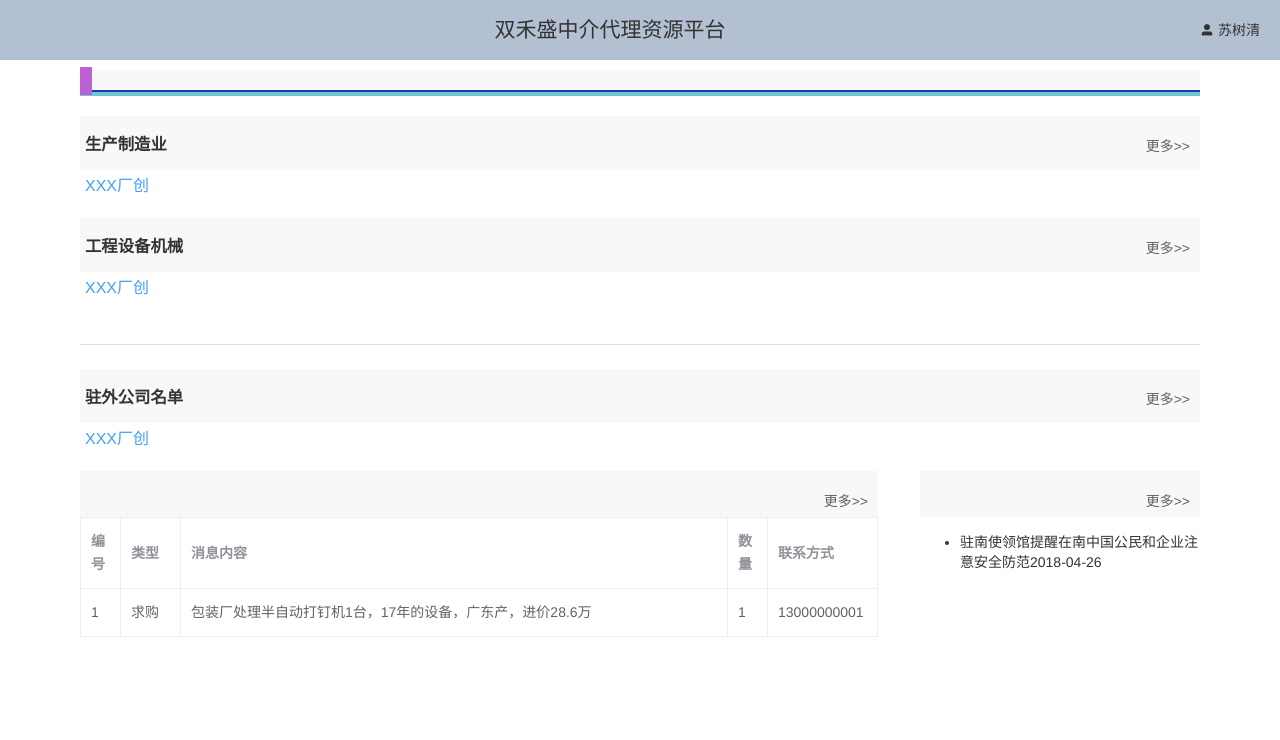
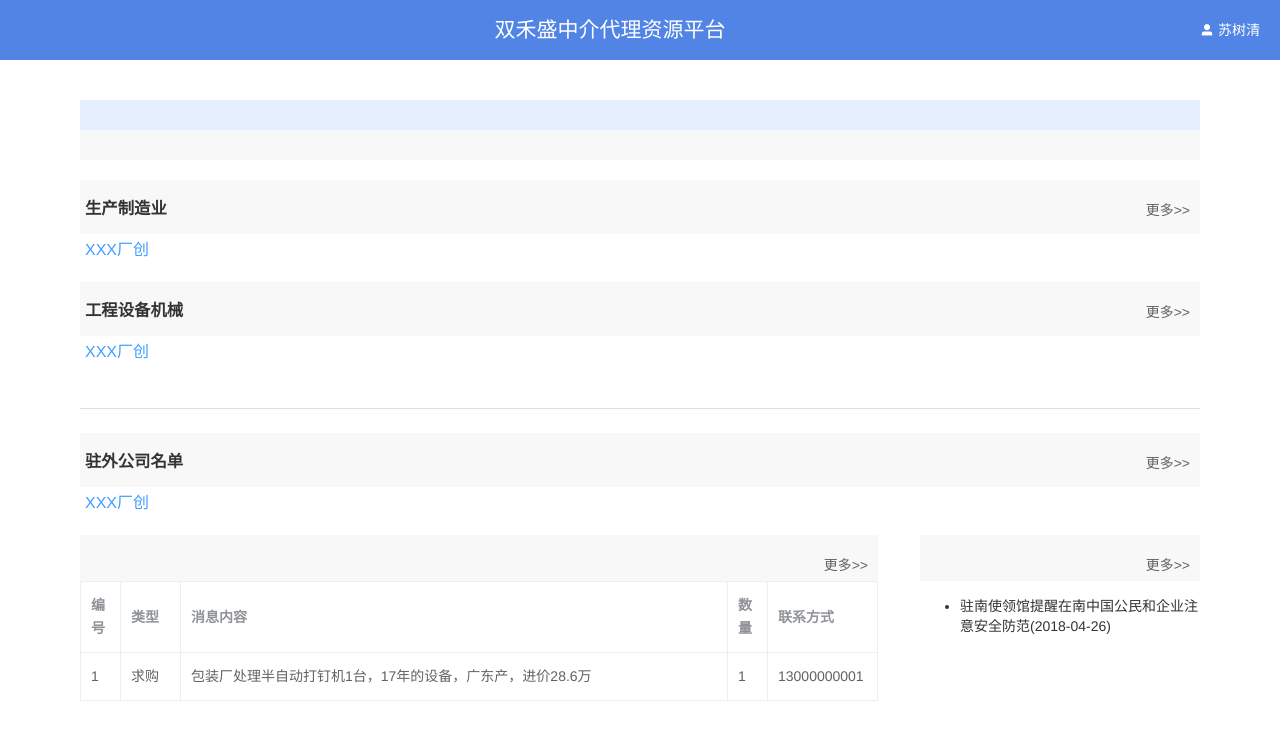
Before and after one commit to usstssq/demo_element, a Vue app: page /#/test-index in a window 1280 px wide. Shown: the top 740 px of the page. Built offline with nearby package versions, Linux system fonts and the light colour scheme; no server answers.

Commit message:
change appearance of country info

```diff
--- a/src/App.vue
+++ b/src/App.vue
@@ -53,13 +53,6 @@ export default {
     padding: 10px 0;
     background-color: #f9fafc;
   }
-    .el-header, .el-footer {
-    background-color: #B3C0D1;
-    color: #333;
-    text-align: center;
-    line-height: 60px;
-  }
-
   .el-aside {
     background-color: #D3DCE6;
     color: #333;
--- a/src/components/common/comTitle.vue
+++ b/src/components/common/comTitle.vue
@@ -36,7 +36,7 @@
 <style>
     .com_title{
         background-color:#F8F8F8;
-        padding:15px 0 15px 0;
+        padding:15px 0;
     }
     .com_title h3{
         margin:0 0;
@@ -47,8 +47,8 @@
         text-decoration:none;
     }
     .com_title a:hover{
-        background : #eee;
         text-decoration:none;
+        background-color: #F8F8F8;
     }
     .el-link--inner{
         display:inline-block;
--- a/src/components/common/header.vue
+++ b/src/components/common/header.vue
@@ -35,3 +35,12 @@
         },
     }
 </script>
+<style>
+    .el-header,
+    .el-footer {
+        background-color: #5284E6;
+        color: #fff;
+        text-align: center;
+        line-height: 60px;
+    }
+</style>
--- a/src/components/country_intro/country_intro.vue
+++ b/src/components/country_intro/country_intro.vue
@@ -1,7 +1,7 @@
 <template>
     <div class="country_intro">
-        <h3 class="header_style header_country_style">
-            <span class="country_style">{{title}}</span>
+        <h3 class="header_country_style">
+            {{title}}
         </h3>
         <div class="country_content">
             <span >
@@ -35,37 +35,20 @@
 
 <style>
     .country_intro {
-        margin: 0 auto;
+        margin: 40px 0 0 0;
         width: 100%;
         text-align: center;
-        margin-top: 10px;
         background-color: #F8F8F8;
-        border-bottom: 4px solid #6DC7D0;
     }
-
-    .header_style{
-        text-align: left;
-        margin-top: 5px;
-        mamargin-bottom: 5px;
-        font-family: "Hiragino Sans GB","Microsoft YaHei";
-    }
-
     .header_country_style{
-        height:100%;
-        padding-bottom: 0px;
-        border-bottom: 2px solid #1E38AC;
-        margin-bottom: 0px !important;
-
-    }
-    .country_style{
-        background-color: rgba(187,97,212,1.00);
-        padding-top:3px;
-        padding-left: 6px;
-        padding-right: 6px;
-        padding-bottom: 6px;
+        text-align:left;
+        margin:0;
+        background-color: #E6EFFE;
+        padding: 15px 0 15px 5px;
     }
     .country_content{
         text-align: left;
         font-size: 13px;
+        padding:15px 15px;
     }
 </style>
--- a/src/components/news/news.vue
+++ b/src/components/news/news.vue
@@ -2,7 +2,7 @@
     <div class="news">
         <comTitle :title="comTitle" :linkInfo="linkInfo"></comTitle>
         <ul>
-            <li v-for="news_item in newsArr">{{news_item.content}}{{news_item.update_time}}</li>
+            <li v-for="news_item in newsArr">{{news_item.content}}({{news_item.update_time}})</li>
         </ul>
     </div>
 </template>
```
